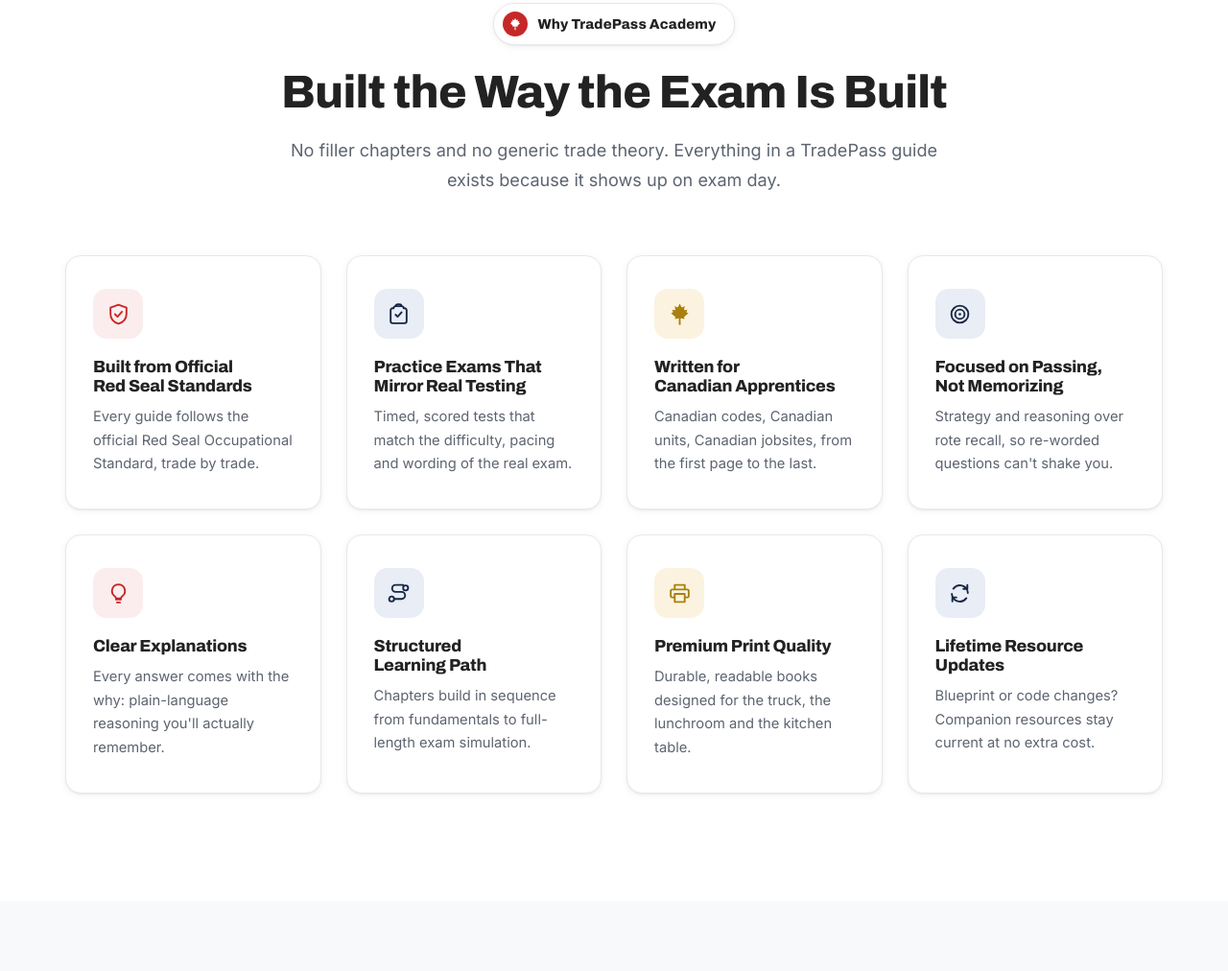
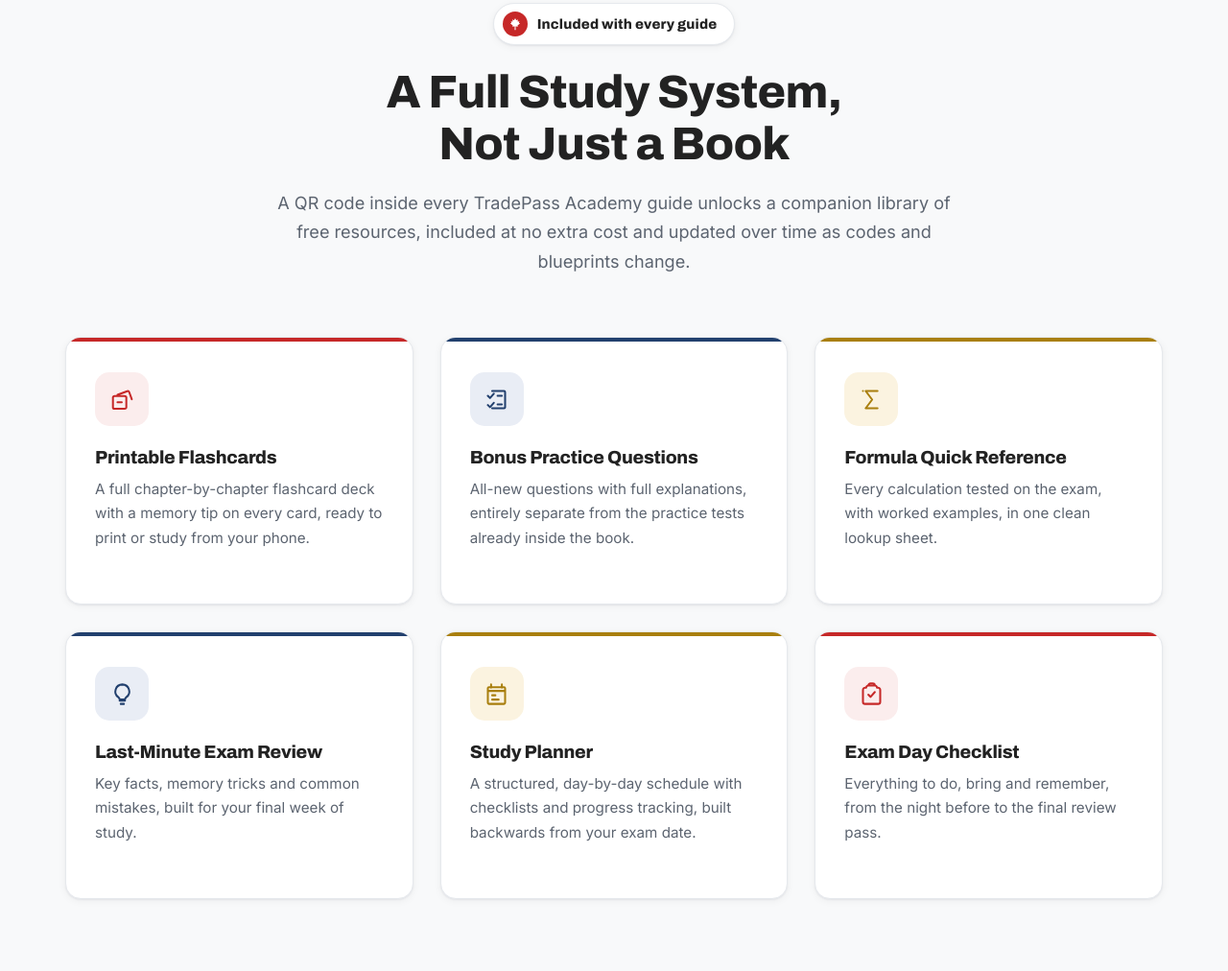
Before and after one commit to achieva003-del/Tradepass-Academy, a plain HTML site: page index.html in a window 1280 px wide. Shown: the part 3708-4720 px from the top of the page at 96% size. Drawn offline with Linux system fonts and the light colour scheme.

Commit message:
Add files via upload

```diff
--- a/index.html
+++ b/index.html
@@ -372,8 +372,48 @@
   </div>
 </section>
 
-<!-- ======= Look inside ======= -->
-
+<!-- ======= Included with every guide ======= -->
+<section class="section section--tint" id="inside">
+  <div class="container">
+    <div class="section-head section-head--center reveal">
+      <span class="eyebrow"><svg aria-hidden="true"><use href="#i-leaf"/></svg>Included with every guide</span>
+      <h2>A Full Study System, Not Just a Book</h2>
+      <p>A QR code inside every TradePass Academy guide unlocks a companion library of free resources, included at no extra cost and updated over time as codes and blueprints change.</p>
+    </div>
+    <div class="res-grid">
+      <article class="res-card rc-red reveal">
+        <span class="res-ico"><svg aria-hidden="true"><use href="#i-cards"/></svg></span>
+        <h3>Printable Flashcards</h3>
+        <p>A full chapter-by-chapter flashcard deck with a memory tip on every card, ready to print or study from your phone.</p>
+      </article>
+      <article class="res-card rc-navy reveal">
+        <span class="res-ico"><svg aria-hidden="true"><use href="#i-test"/></svg></span>
+        <h3>Bonus Practice Questions</h3>
+        <p>All-new questions with full explanations, entirely separate from the practice tests already inside the book.</p>
+      </article>
+      <article class="res-card rc-gold reveal">
+        <span class="res-ico"><svg aria-hidden="true"><use href="#i-formula"/></svg></span>
+        <h3>Formula Quick Reference</h3>
+        <p>Every calculation tested on the exam, with worked examples, in one clean lookup sheet.</p>
+      </article>
+      <article class="res-card rc-green reveal">
+        <span class="res-ico"><svg aria-hidden="true"><use href="#i-bulb"/></svg></span>
+        <h3>Last-Minute Exam Review</h3>
+        <p>Key facts, memory tricks and common mistakes, built for your final week of study.</p>
+      </article>
+      <article class="res-card rc-slate reveal">
+        <span class="res-ico"><svg aria-hidden="true"><use href="#i-calendar"/></svg></span>
+        <h3>Study Planner</h3>
+        <p>A structured, day-by-day schedule with checklists and progress tracking, built backwards from your exam date.</p>
+      </article>
+      <article class="res-card rc-crimson reveal">
+        <span class="res-ico"><svg aria-hidden="true"><use href="#i-clipboard"/></svg></span>
+        <h3>Exam Day Checklist</h3>
+        <p>Everything to do, bring and remember, from the night before to the final review pass.</p>
+      </article>
+    </div>
+  </div>
+</section>
 
 <!-- ======= Why ======= -->
 <section class="section" id="why" data-spy>
```
